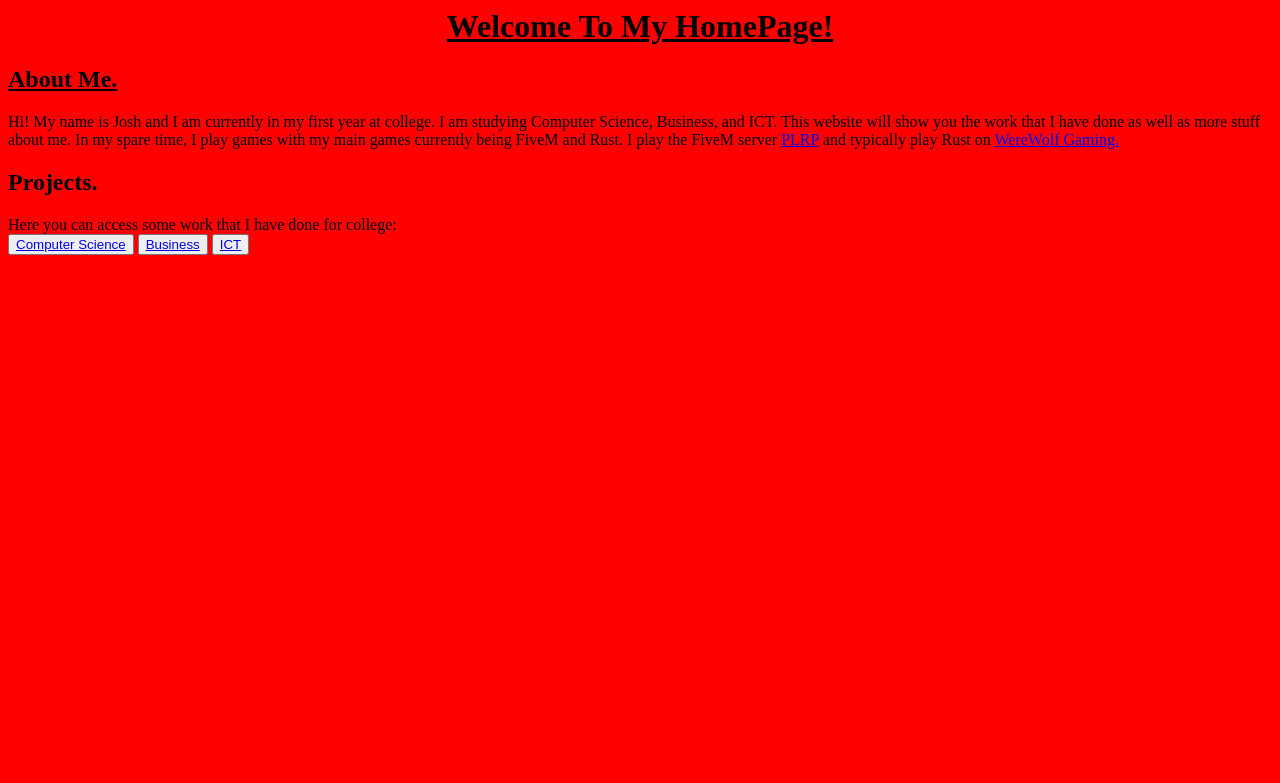
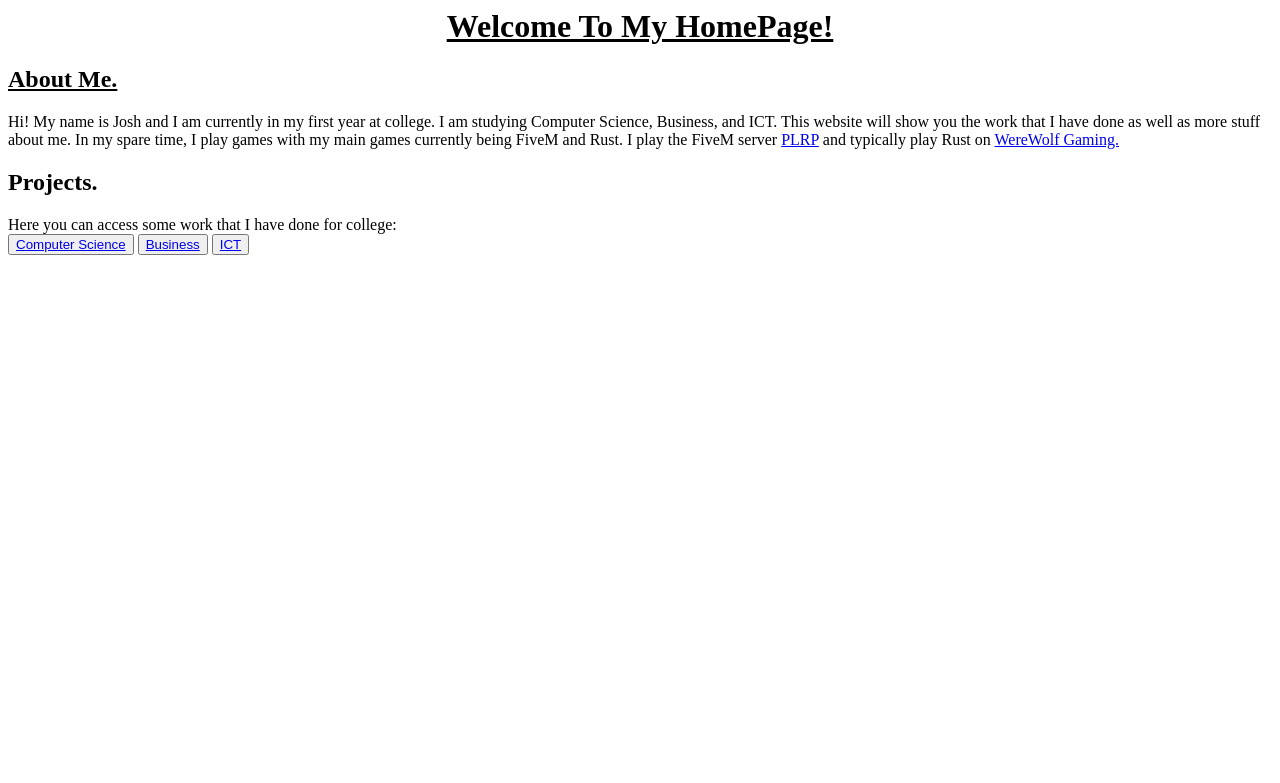
Before and after one commit to josh8880/josh8880.github.io, a PHP site: page / in a window 1280 px wide. Shown: the top 783 px of the page. Run offline with PHP 8.4, Linux system fonts and the light colour scheme.

Commit message:
Update stylesheet4.css

```diff
--- a/stylesheet4.css
+++ b/stylesheet4.css
@@ -1,6 +1,3 @@
-body {
-  background-color: #ff0000;
-}
 
 #Welcome {
 text-align: center;
```
